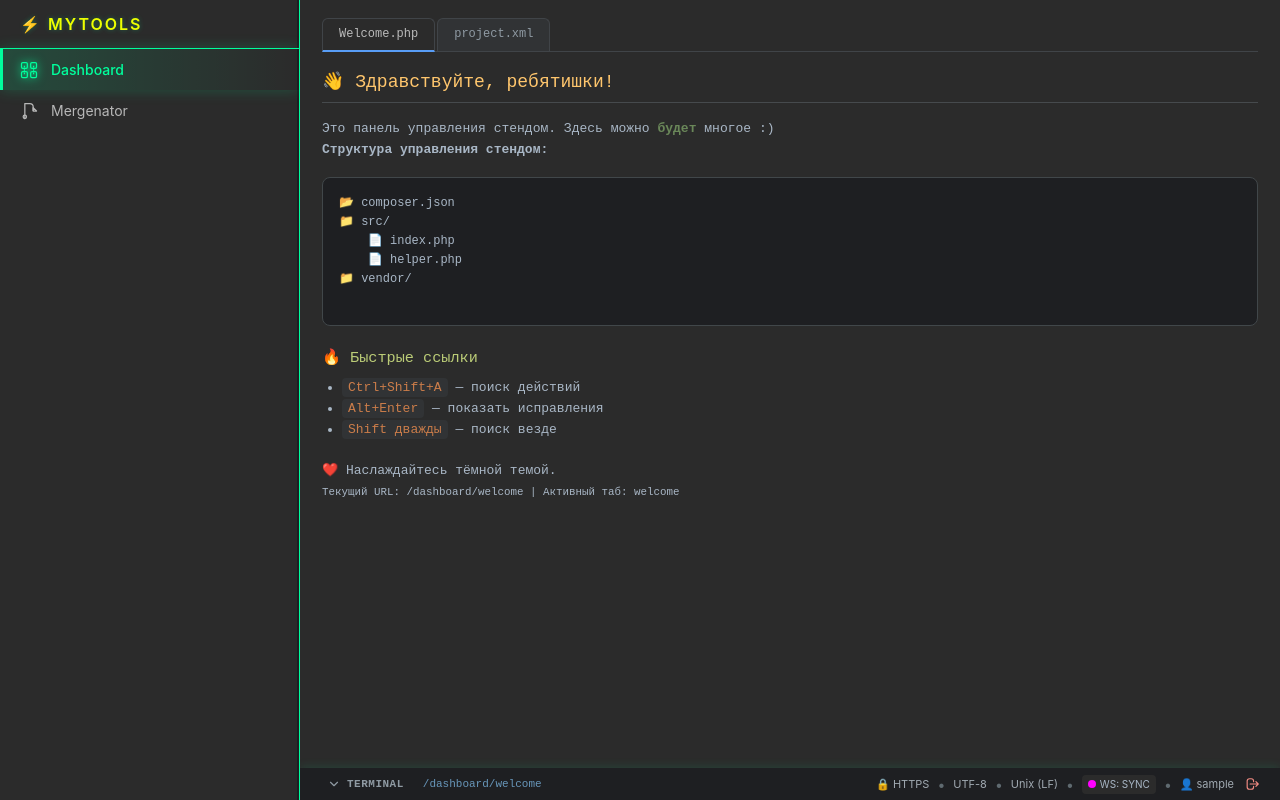
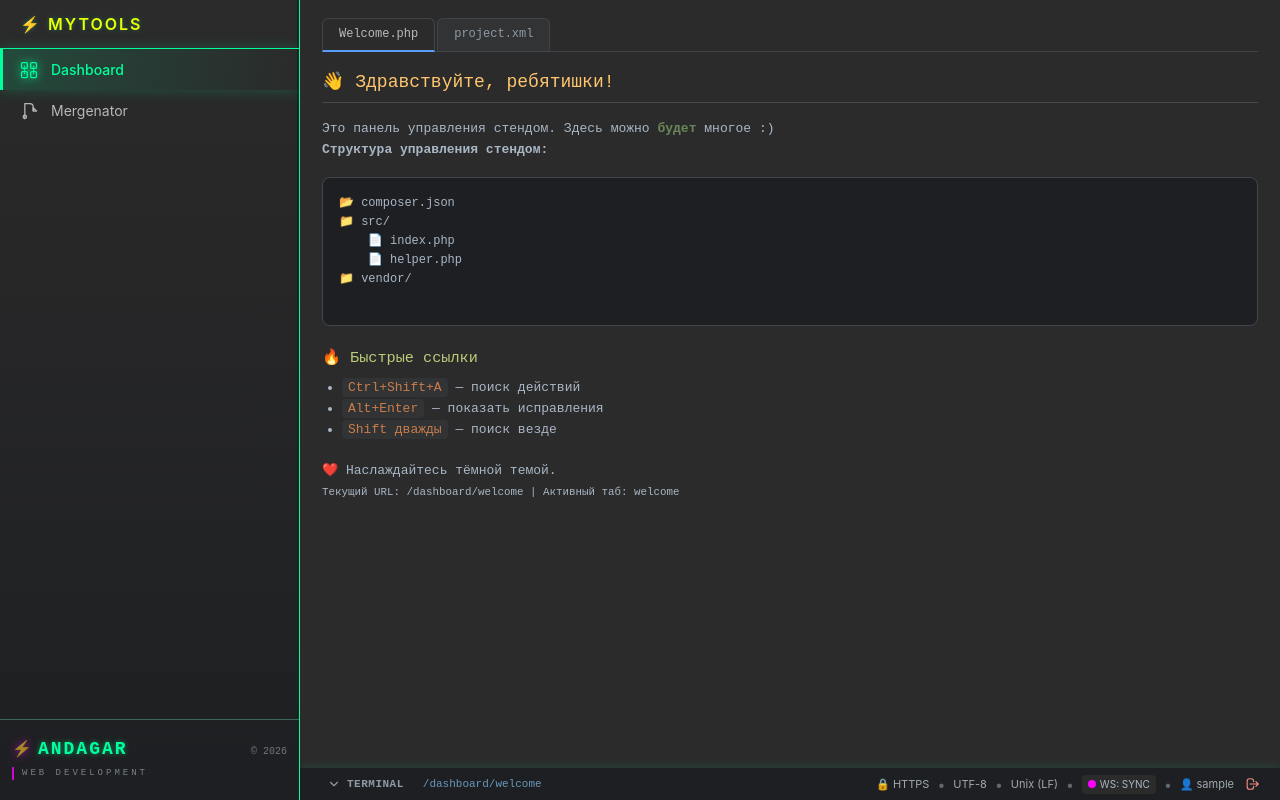
Before and after one commit to all-sav/my-tools-frontend, a Vue app: page /dashboard/welcome in a window 1280 px wide. Built offline with nearby package versions, Linux system fonts and the light colour scheme; no server answers; sample sign-in values are in the browser's storage.

Commit message:
add andagar logo

```diff
--- a/src/App.vue
+++ b/src/App.vue
@@ -18,6 +18,14 @@
             <span>{{ item.label }}</span>
           </li>
         </ul>
+        <div class="sidebar-footer">
+          <div class="company-logo">
+            <span class="logo-accent">⚡</span>
+            <span class="logo-text">ANDAGAR</span>
+            <span class="logo-year">© 2026</span>
+          </div>
+          <div class="company-tagline">web development</div>
+        </div>
       </div>
 
       <div class="main-content">
--- a/src/assets/main.css
+++ b/src/assets/main.css
@@ -31,6 +31,7 @@ body {
   overflow-y: auto;
   flex-shrink: 0;
   box-shadow: inset -2px 0 0 #1e1f22; /* оставим лёгкую тень */
+  background: linear-gradient(180deg, #2b2b2b 0%, #1e1f22 100%);
 }
 
 .sidebar-header {
@@ -117,14 +118,62 @@ body {
   opacity: 0.3;
 }
 
-/* .sidebar-footer {
+/* Футер сайдбара с логотипом компании */
+.sidebar-footer {
   margin-top: auto;
-  padding: 12px 8px;
-  border-top: 1px solid #2b2b2b;
-  font-size: 11px;
-  color: #6a7a84;
-  margin-left: 8px;
-} */
+  padding: 16px 12px 20px;
+  border-top: 1px solid #3d6857;
+  text-align: left;
+  font-family: 'JetBrains Mono', monospace;
+}
+
+.company-logo {
+  display: flex;
+  align-items: baseline;
+  gap: 6px;
+  flex-wrap: wrap;
+  margin-bottom: 4px;
+}
+
+.logo-accent {
+  color: #ff00ff;
+  font-size: 16px;
+  filter: drop-shadow(0 0 5px #ff00ff);
+  animation: pulse 2s infinite;
+}
+
+.logo-text {
+  color: #00ff9d;
+  font-size: 18px;
+  font-weight: 700;
+  letter-spacing: 2px;
+  text-shadow: 0 0 5px rgba(0, 255, 157, 0.5);
+}
+
+.logo-year {
+  color: #8f9aa3;
+  font-size: 10px;
+  margin-left: auto;
+  opacity: 0.7;
+}
+
+.company-tagline {
+  color: #8f9aa3;
+  font-size: 9px;
+  text-transform: uppercase;
+  letter-spacing: 3px;
+  border-left: 2px solid #ff00ff;
+  padding-left: 8px;
+  margin-top: 4px;
+  opacity: 0.8;
+}
+
+/* Анимация для молнии */
+@keyframes pulse {
+  0% { opacity: 1; }
+  50% { opacity: 0.6; }
+  100% { opacity: 1; }
+}
 
 .main-content {
   flex: 1;
```
